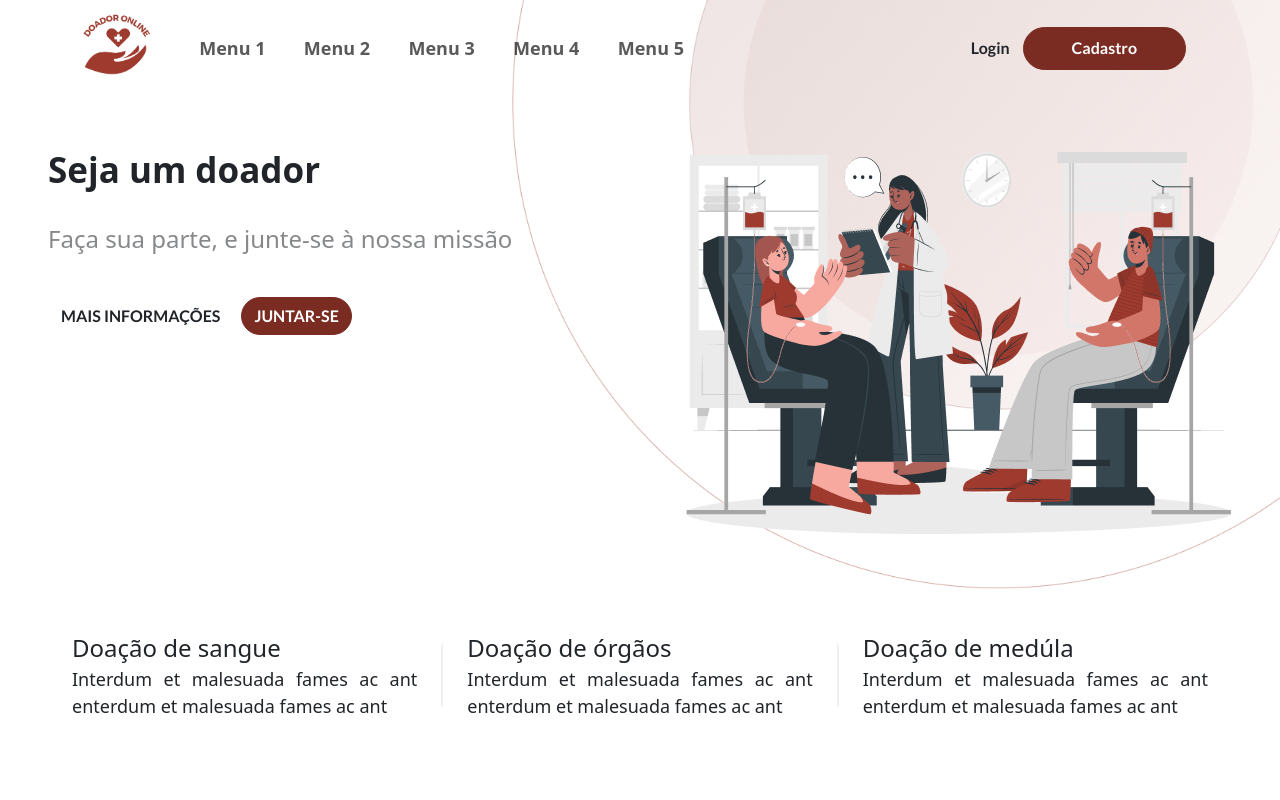
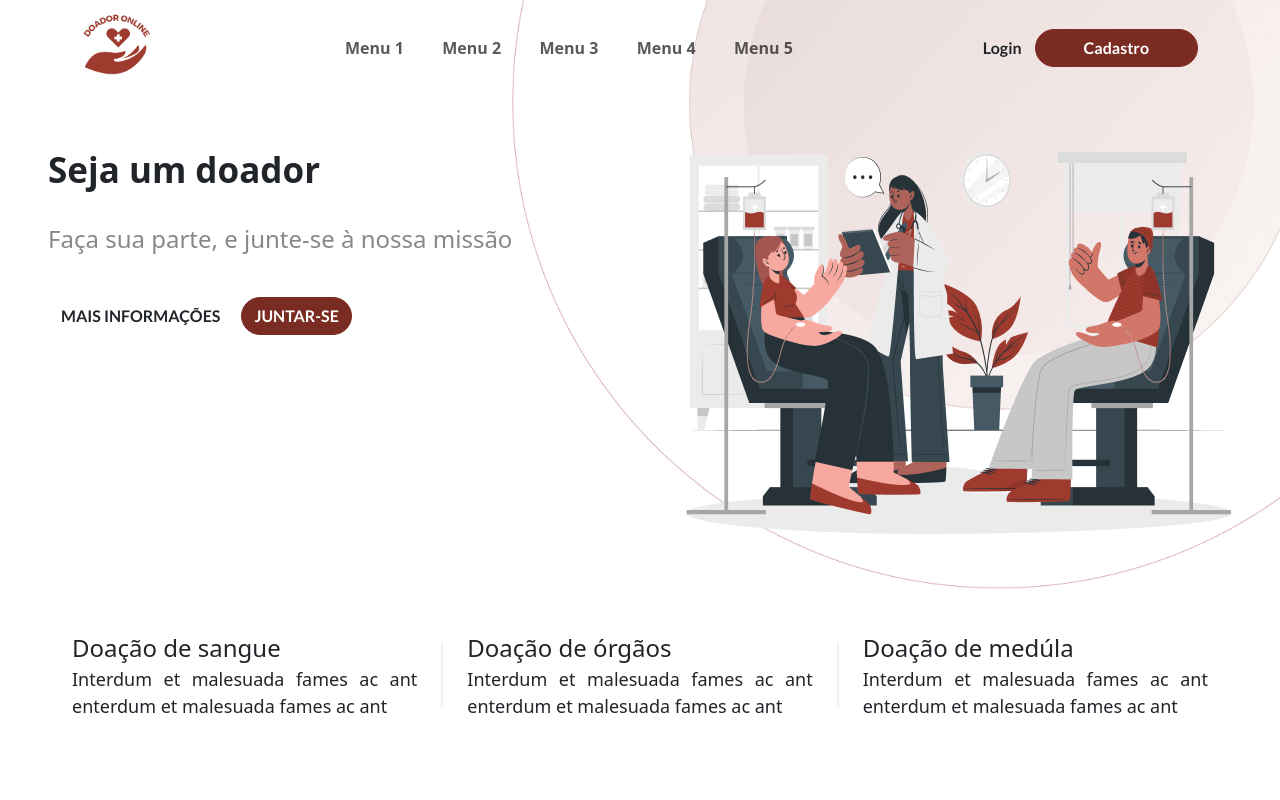
Before and after one commit to elieduardo/frontend-doador-online, a React (Create React App) app: page / in a window 1280 px wide. Shown: the top 800 px of the page. Built offline with nearby package versions, Linux system fonts and the light colour scheme.

Commit message:
responsive nav-bar add

```diff
--- a/src/assets/styles/styles.scss
+++ b/src/assets/styles/styles.scss
@@ -22,6 +22,7 @@ $btn-font-weight: bold;
 $navbar-nav-link-padding-x: 1.2rem;
 $nav-link-font-weight: bold;
 $nav-link-font-size: 18px;
+$nav-link-font-size: 1rem;
 
 .bg-image-top {
   background: {
--- a/src/components/NavBarComp.js
+++ b/src/components/NavBarComp.js
@@ -3,7 +3,7 @@ import Container from "react-bootstrap/Container";
 import Nav from "react-bootstrap/Nav";
 import Navbar from "react-bootstrap/Navbar";
 import logo from "../assets/images/logo.png";
-import { Button, Form } from "react-bootstrap";
+import { Button } from "react-bootstrap";
 
 export default function NavBarComp() {
   return (
@@ -20,7 +20,7 @@ export default function NavBarComp() {
         </Navbar.Brand>
         <Navbar.Toggle aria-controls="basic-navbar-nav" />
         <Navbar.Collapse className="justify-content-end" id="basic-navbar-nav">
-          <Container className="d-flex justify-content-between">
+          <Container className="d-flex justify-content-center">
             <Nav>
               <Nav.Link href="#Menu1">Menu 1</Nav.Link>
               <Nav.Link href="#Menu2">Menu 2</Nav.Link>
@@ -28,13 +28,13 @@ export default function NavBarComp() {
               <Nav.Link href="#Menu4">Menu 4</Nav.Link>
               <Nav.Link href="#Menu5">Menu 5</Nav.Link>
             </Nav>
-            <Nav>
+          </Container>
+          <div className="d-flex justify-content-center justify-content-lg-end mt-lg-0 mt-4">
               <Button variant="none">Login</Button>
               <Button variant="primary" className="px-5">
                 Cadastro
               </Button>
-            </Nav>
-          </Container>
+          </div>
         </Navbar.Collapse>
       </Container>
     </Navbar>
```
